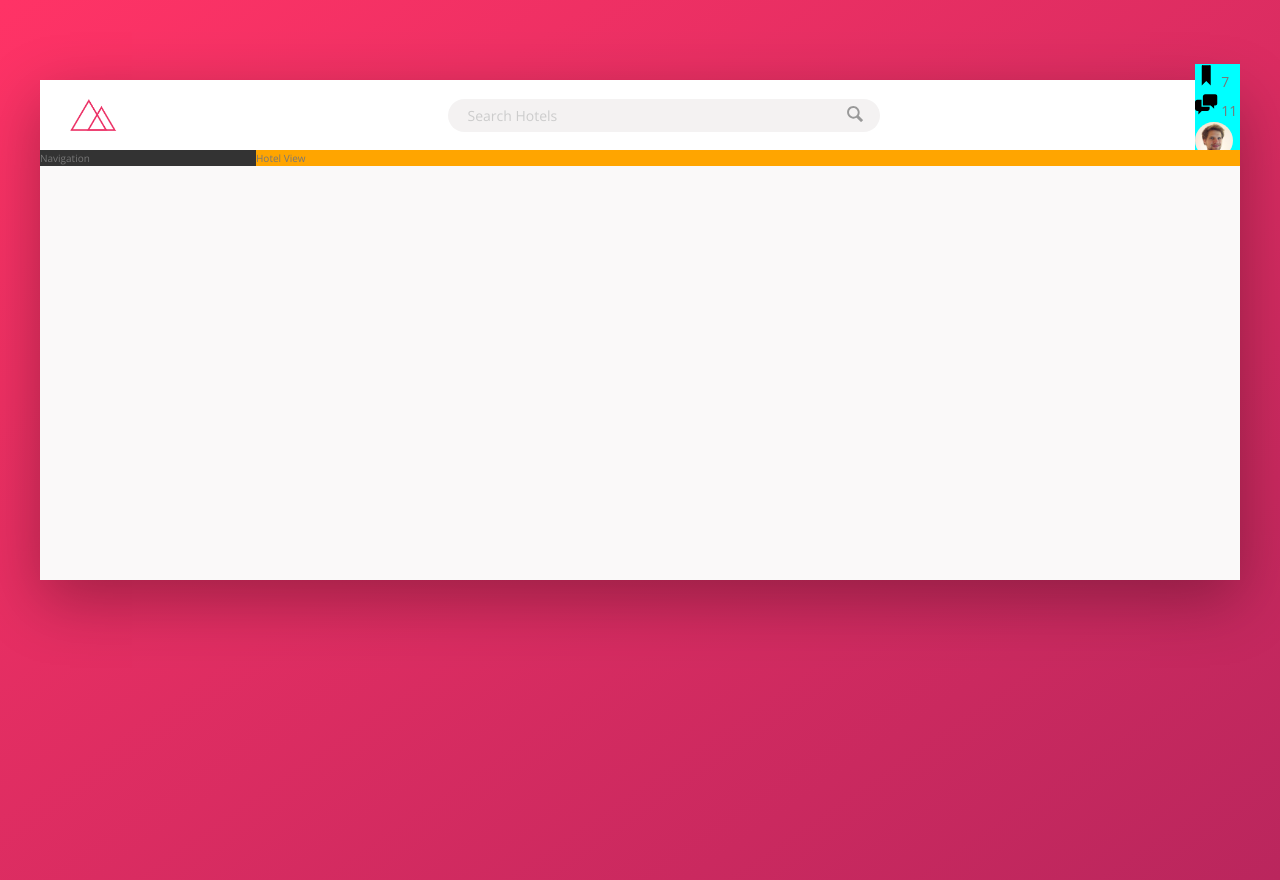
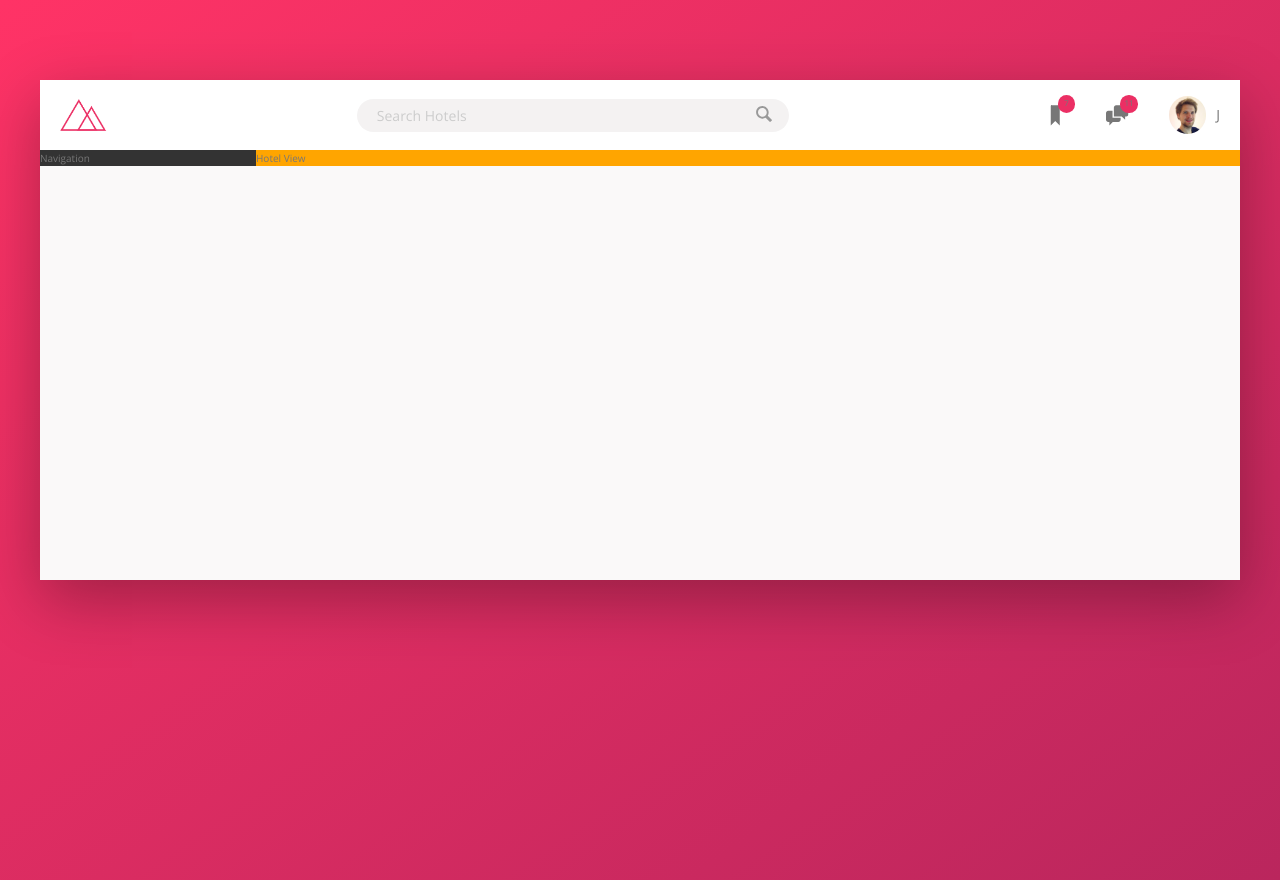
Before and after one commit to johngwells/Trillio-Web, a website: page index.html in a window 1280 px wide. Drawn offline with nearby package versions, Linux system fonts and the light colour scheme.

Commit message:
layout design top bar

```diff
--- a/sass/_components.scss
+++ b/sass/_components.scss
@@ -1,6 +1,6 @@
 .logo {
   height: 3.25rem;
-  margin-left: 3rem;
+  margin-left: 2rem;
 }
 
 .search {
@@ -60,30 +60,51 @@
 }
 
 .user-nav {
-  background-color: aqua;
+  align-self: stretch;
+
+  display: flex;
+  align-items: center;
+
+  & > * {
+    display: flex;
+    align-items: center;
+    padding: 0 2rem;
+    cursor: pointer;
+    height: 100%;
+  }
+
+  & > *:hover {
+    background-color: var(--color-grey-light-2);
+  }
+
   &__icon-box {
-
+    position: relative;
   }
 
   &__icon {
     height: 2.25rem;
     width: 2.25rem;
+    fill: var(--color-grey-dark-2);
   }
 
   &__notification {
+    font-size: .8rem;
+    height: 1.75rem;
+    width: 1.75rem;
+    border-radius: 50%;
+    background-color: var(--color-primary);
+    position: absolute;
+    top: 1.5rem;
+    right: 1.1rem;
 
-  }
-
-  &__user {
-
+    display: flex;
+    justify-content: center;
+    align-items: center;
   }
 
   &__user-photo {
     height: 3.75rem;
     border-radius: 50%;
-  }
-
-  &__user-name {
-
+    margin-right : 1rem;
   }
 }
```
Also changed, not shown: css/style.css.
